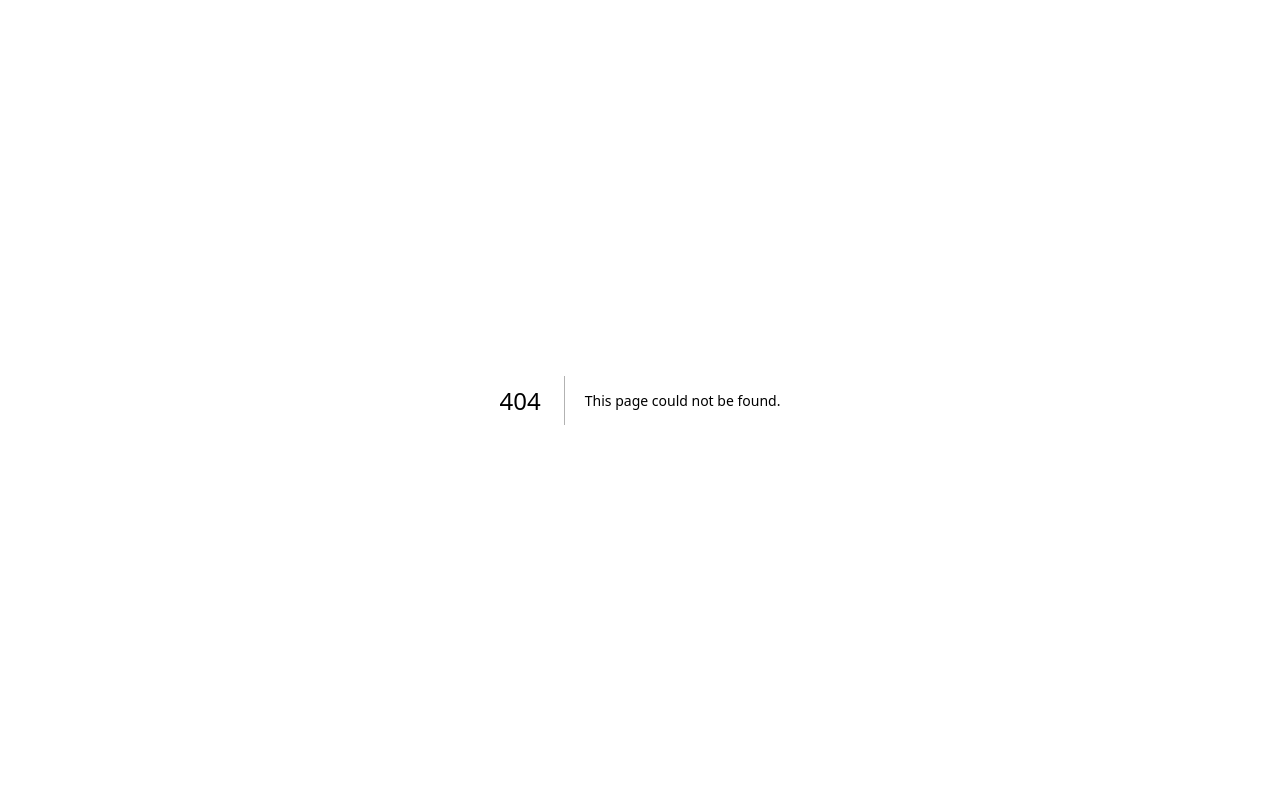
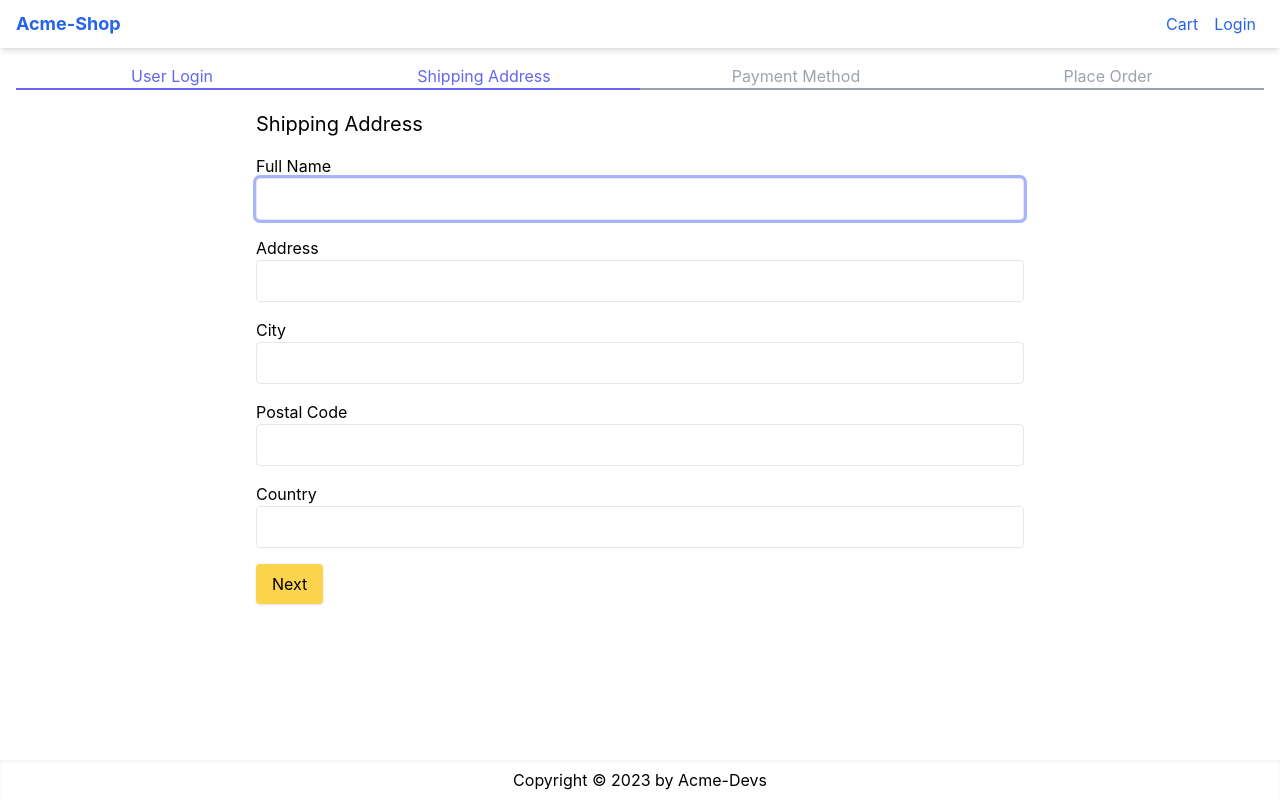
Before and after one commit to apeli23/shop, a Next.js app: page /shipping in a window 1280 px wide. Before the commit this address had no page. Built offline with nearby package versions, Linux system fonts and the light colour scheme; no server answers.

Commit message:
shipping-screen

```diff
--- /dev/null
+++ b/components/CheckoutWizard.js
@@ -0,0 +1,26 @@
+import React from 'react';
+
+export default function CheckoutWizard({ activeStep = 0 }) {
+  return (
+    <div className="mb-5 flex flex-wrap">
+      {['User Login', 'Shipping Address', 'Payment Method', 'Place Order'].map(
+        (step, index) => (
+          <div
+            key={step}
+            className={`flex-1 border-b-2
+          text-center
+       ${
+         index <= activeStep
+           ? 'border-indigo-500   text-indigo-500'
+           : 'border-gray-400 text-gray-400'
+       }
+
+       `}
+          >
+            {step}
+          </div>
+        )
+      )}
+    </div>
+  );
+}
--- a/pages/_app.js
+++ b/pages/_app.js
@@ -1,15 +1,37 @@
-import { SessionProvider } from 'next-auth/react';
 import '../styles/globals.css';
+import { SessionProvider, useSession } from 'next-auth/react';
 import { StoreProvider } from '../utils/Store';
+import { useRouter } from 'next/router';
 
 function MyApp({ Component, pageProps: { session, ...pageProps } }) {
   return (
     <SessionProvider session={session}>
       <StoreProvider>
-        <Component {...pageProps} />
+        {Component.auth ? (
+          <Auth>
+            <Component {...pageProps} />
+          </Auth>
+        ) : (
+          <Component {...pageProps} />
+        )}
       </StoreProvider>
     </SessionProvider>
   );
 }
 
+function Auth({ children }) {
+  const router = useRouter();
+  const { status } = useSession({
+    required: true,
+    onUnauthenticated() {
+      router.push('/unauthorized?message=login required');
+    },
+  });
+  if (status === 'loading') {
+    return <div>Loading...</div>;
+  }
+
+  return children;
+}
+
 export default MyApp;
--- /dev/null
+++ b/pages/shipping.js
@@ -0,0 +1,133 @@
+import React, { useContext, useEffect } from 'react';
+import { useForm } from 'react-hook-form';
+import Cookies from 'js-cookie';
+import CheckoutWizard from '../components/CheckoutWizard';
+import Layout from '../components/Layout';
+import { Store } from '../utils/Store';
+import { useRouter } from 'next/router';
+
+export default function ShippingScreen() {
+  const {
+    handleSubmit,
+    register,
+    formState: { errors },
+    setValue,
+  } = useForm();
+
+  const { state, dispatch } = useContext(Store);
+  const { cart } = state;
+  const { shippingAddress } = cart;
+  const router = useRouter();
+
+  useEffect(() => {
+    setValue('fullName', shippingAddress.fullName);
+    setValue('address', shippingAddress.address);
+    setValue('city', shippingAddress.city);
+    setValue('postalCode', shippingAddress.postalCode);
+    setValue('country', shippingAddress.country);
+  }, [setValue, shippingAddress]);
+
+  const submitHandler = ({ fullName, address, city, postalCode, country }) => {
+    dispatch({
+      type: 'SAVE_SHIPPING_ADDRESS',
+      payload: { fullName, address, city, postalCode, country },
+    });
+    Cookies.set(
+      'cart',
+      JSON.stringify({
+        ...cart,
+        shippingAddress: {
+          fullName,
+          address,
+          city,
+          postalCode,
+          country,
+        },
+      })
+    );
+
+    router.push('/payment');
+  };
+
+  return (
+    <Layout>
+      <CheckoutWizard activeStep={1} />
+      <form
+        className="mx-auto max-w-screen-md"
+        onSubmit={handleSubmit(submitHandler)}
+      >
+        <h1 className="mb-4 text-xl">Shipping Address</h1>
+        <div className="mb-4">
+          <label htmlFor="fullName">Full Name</label>
+          <input
+            className="w-full"
+            id="fullName"
+            autoFocus
+            {...register('fullName', {
+              required: 'Please enter full name',
+            })}
+          />
+          {errors.fullName && (
+            <div className="text-red-500">{errors.fullName.message}</div>
+          )}
+        </div>
+        <div className="mb-4">
+          <label htmlFor="address">Address</label>
+          <input
+            className="w-full"
+            id="address"
+            {...register('address', {
+              required: 'Please enter address',
+              minLength: { value: 3, message: 'Address is more than 2 chars' },
+            })}
+          />
+          {errors.address && (
+            <div className="text-red-500">{errors.address.message}</div>
+          )}
+        </div>
+        <div className="mb-4">
+          <label htmlFor="city">City</label>
+          <input
+            className="w-full"
+            id="city"
+            {...register('city', {
+              required: 'Please enter city',
+            })}
+          />
+          {errors.city && (
+            <div className="text-red-500 ">{errors.city.message}</div>
+          )}
+        </div>
+        <div className="mb-4">
+          <label htmlFor="postalCode">Postal Code</label>
+          <input
+            className="w-full"
+            id="postalCode"
+            {...register('postalCode', {
+              required: 'Please enter postal code',
+            })}
+          />
+          {errors.postalCode && (
+            <div className="text-red-500 ">{errors.postalCode.message}</div>
+          )}
+        </div>
+        <div className="mb-4">
+          <label htmlFor="country">Country</label>
+          <input
+            className="w-full"
+            id="country"
+            {...register('country', {
+              required: 'Please enter country',
+            })}
+          />
+          {errors.country && (
+            <div className="text-red-500 ">{errors.country.message}</div>
+          )}
+        </div>
+        <div className="mb-4 flex justify-between">
+          <button className="primary-button">Next</button>
+        </div>
+      </form>
+    </Layout>
+  );
+}
--- /dev/null
+++ b/pages/unauthorized.js
@@ -0,0 +1,16 @@
+import { useRouter } from 'next/router';
+import React from 'react';
+import Layout from '../components/Layout';
+
+export default function Unauthorized() {
+
+  const router = useRouter();
+  const { message } = router.query;
+
+  return (
+    <Layout title="Unauthorized Page">
+      <h1 className="text-xl">Access Denied</h1>
+      {message && <div className="mb-4 text-red-500">{message}</div>}
+    </Layout>
+  );
+}
--- a/utils/Store.js
+++ b/utils/Store.js
@@ -6,7 +6,7 @@ export const Store = createContext();
 const initialState = {
   cart: Cookies.get('cart')
     ? JSON.parse(Cookies.get('cart'))
-    : { cartItems: [] },
+    : { cartItems: [], shippingAddress: {} },
 };
 
 function reducer(state, action) {
@@ -40,6 +40,17 @@ function reducer(state, action) {
           paymentMethod: '',
         },
       };
+    case 'SAVE_SHIPPING_ADDRESS':
+      return {
+        ...state,
+        cart: {
+          ...state.cart,
+          shippingAddress: {
+            ...state.cart.shippingAddress,
+            ...action.payload,
+          },
+        },
+      };
     default:
       return state;
   }
```
